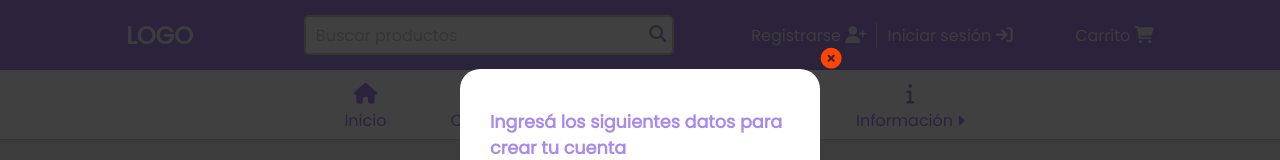
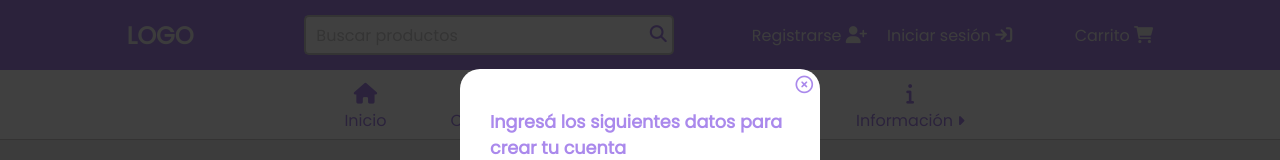
Before and after one commit to lorenzoSanchez97/ShowRoom, a React (Vite) app in the folder ShowRoom-FrontEnd/: page /productDetail in a window 1280 px wide. Both pictures are taken after a click on the button "Registrarse". Shown: the top 160 px of the page. Built offline with nearby package versions, Linux system fonts and the light colour scheme.

Commit message:
Ajusto botón para cerrar los formularios

```diff
--- a/ShowRoom-FrontEnd/src/components/Form/Form.jsx
+++ b/ShowRoom-FrontEnd/src/components/Form/Form.jsx
@@ -54,7 +54,7 @@ function Form({ closeButton, userOperation, title, labels, labelIcons, inputName
 
     return (
         <div className="form-main-container" onClick={stopPropagation}>
-            {closeButton ? <button id="form-close-button" onClick={closeModal}><i className="fa-solid fa-circle-xmark"></i></button> : null}
+            {closeButton ? <button id="form-close-button" onClick={closeModal}><i className="fa-regular fa-circle-xmark"></i></button> : null}
             <div className="form-title-section">
                 <h2>{title}</h2>
             </div>
--- a/ShowRoom-FrontEnd/src/components/Form/form.css
+++ b/ShowRoom-FrontEnd/src/components/Form/form.css
@@ -104,8 +104,8 @@
     border: none;
     background: none;
     position: absolute;
-    right: -6%;
-    top: -3%;
+    right: 7px;
+    top: 7px;
 }
 
 #form-close-button:hover {
@@ -113,8 +113,8 @@
 }
 
 #form-close-button i {
-    color: var(--error);
-    font-size: 1.3rem;
+    color: var(--verde);
+    font-size: 1.1rem;
 }
 
 .form-title-section {
--- a/ShowRoom-FrontEnd/src/components/Header/Header.jsx
+++ b/ShowRoom-FrontEnd/src/components/Header/Header.jsx
@@ -1,6 +1,7 @@
 import React from "react";
 import "./header.css";
 import { modalContext } from "../../contexts/modalContext";
+import { Link } from "react-router-dom";
 
 function Header({ setSideMenu }) {
 
@@ -16,7 +17,7 @@ function Header({ setSideMenu }) {
         }
     }
 
-    const handleClickButtons = (data) => {
+    const handleClickSessionButtons = (data) => {
         modal.setModal(data)
     }
 
@@ -37,11 +38,11 @@ function Header({ setSideMenu }) {
                     <button><i className="fa fa-search"></i></button>
                 </form>
                 <div className="user-session-buttons">
-                    <button className="sesion registro" href="" onClick={() => handleClickButtons("register")}>Registrarse <i className="fa-solid fa-user-plus"></i></button>
-                    <button className="sesion login" href="" onClick={() => handleClickButtons("login")}>Iniciar sesión <i className="fa-solid fa-arrow-right-to-bracket"></i></button>
+                    <button className="sesion registro" href="" onClick={() => handleClickSessionButtons("register")}>Registrarse <i className="fa-solid fa-user-plus"></i></button>
+                    <button className="sesion login" href="" onClick={() => handleClickSessionButtons("login")}>Iniciar sesión <i className="fa-solid fa-arrow-right-to-bracket"></i></button>
                 </div>
                 <div>
-                    <a className="carrito" href="/cart">Carrito <i className="fa-solid fa-cart-shopping"></i></a>
+                   <Link to="/cart"><button className="carrito" href="/cart">Carrito <i className="fa-solid fa-cart-shopping"></i></button></Link>
                     <i className="fa-solid fa-cart-shopping responsive-carrito"></i>
                 </div>
             </section>
@@ -56,7 +57,7 @@ function Header({ setSideMenu }) {
                     <li className="nav-bar-element-container" onMouseEnter={() => handleMouseEnter("e1")} onMouseLeave={() => setMouseEvent(5)}>
                         <a href="">
                             <i className="fa-solid fa-list-ul"></i>
-                            <li className="nav-bar-category desplegable">Categorias  <i class="fa-solid fa-caret-right"></i></li></a>
+                            <p className="nav-bar-category desplegable">Categorias  <i className="fa-solid fa-caret-right"></i></p></a>
                         <ul className={`lista-desplegable ${mouseEvent === 1 ? "lista-desplegable-mostrar" : ""}`}>
                             <li className="transparent-stripe"></li>
                             <li className="subcategoria"><a href="">Mascarillas</a></li>
@@ -69,19 +70,19 @@ function Header({ setSideMenu }) {
                     <li className="nav-bar-element-container">
                         <a href="">
                             <i className="fa-solid fa-hand-holding-dollar"></i>
-                            <li className="nav-bar-category">Ofertas</li>
+                            <p className="nav-bar-category">Ofertas</p>
                         </a>
                     </li>
                     <li className="nav-bar-element-container">
                         <a href="">
                             <i className="fa-solid fa-bell"></i>
-                            <li className="nav-bar-category">Novedades</li>
+                            <p className="nav-bar-category">Novedades</p>
                         </a>
                     </li>
                     <li href="" className="nav-bar-element-container" onMouseEnter={() => handleMouseEnter("e2")} onMouseLeave={() => setMouseEvent(5)}>
                         <a href="">
                             <i className="fa-solid fa-info"></i>
-                            <li className="nav-bar-category desplegable">Información <i class="fa-solid fa-caret-right"></i></li> </a>
+                            <p className="nav-bar-category desplegable">Información <i className="fa-solid fa-caret-right"></i></p> </a>
                         <ul className={`lista-desplegable ${mouseEvent === 3 ? "lista-desplegable-mostrar" : ""}`}>
                             <li className="transparent-stripe"></li>
                             <li className="subcategoria"><a href="">Cómo comprar</a></li>
--- a/ShowRoom-FrontEnd/src/components/Header/header.css
+++ b/ShowRoom-FrontEnd/src/components/Header/header.css
@@ -54,15 +54,11 @@ ul.nav-bar-list {
     border: none;
     background: none;
     color: var(--clarito);
-}
-
-.registro {
-    border-right: 1px solid var(--bordes);
-    padding-right: 10px;
+    transition: all 100ms;
 }
 
 .login {
-    margin-left: 10px;
+    margin-left: 20px;
     color: var(--clarito);
 }
 
@@ -70,6 +66,7 @@ ul.nav-bar-list {
 .carrito:hover {
     cursor: pointer;
     font-weight: 600;
+    transform: scale(1.05)
 }
 
 .nav-bar-category a {
--- a/ShowRoom-FrontEnd/src/components/SideMenu/SideMenu.jsx
+++ b/ShowRoom-FrontEnd/src/components/SideMenu/SideMenu.jsx
@@ -5,7 +5,7 @@ export default function SideMenu({ setSideMenu }) {
 
   let [closingAnimation, setClosingAnimation] = React.useState(false)
 
-    const handleCloseButtonClick = () => {
+    const closeSideMenu = () => {
     setClosingAnimation(true)
     setTimeout(() => {
       setSideMenu(false)
@@ -15,7 +15,7 @@ export default function SideMenu({ setSideMenu }) {
   return (
     <section className={closingAnimation ? 'side-menu-main-container closing-animation' : 'side-menu-main-container'}>
       <header className='side-menu-header'>
-        <i className="fa-solid fa-circle-xmark" id='side-menu-header-close-button' onClick={handleCloseButtonClick}></i>
+        <i className="fa-regular fa-circle-xmark" id='side-menu-header-close-button' onClick={closeSideMenu}></i>
         <figure className='side-menu-user-image'>
           <img src="/images/profile-image.jpeg" alt="" />
         </figure>
--- a/ShowRoom-FrontEnd/src/components/SideMenu/sideMenu.css
+++ b/ShowRoom-FrontEnd/src/components/SideMenu/sideMenu.css
@@ -3,7 +3,6 @@
     width: 75vw;
     max-width: 330px;
     height: 100vh;
-    box-shadow: 0 0 0 100vmax rgba(0, 0, 0, .5);
     position: fixed;
     z-index: 99;
     left: -360px;
@@ -72,7 +71,7 @@
     text-align: center;
     background-color: rgba(170, 137, 236, 0.151);
     color: var(--verde);
-    padding: 10px 7px;
+    padding: 13px 7px;
     border-radius: 5px;
 }
 
```
